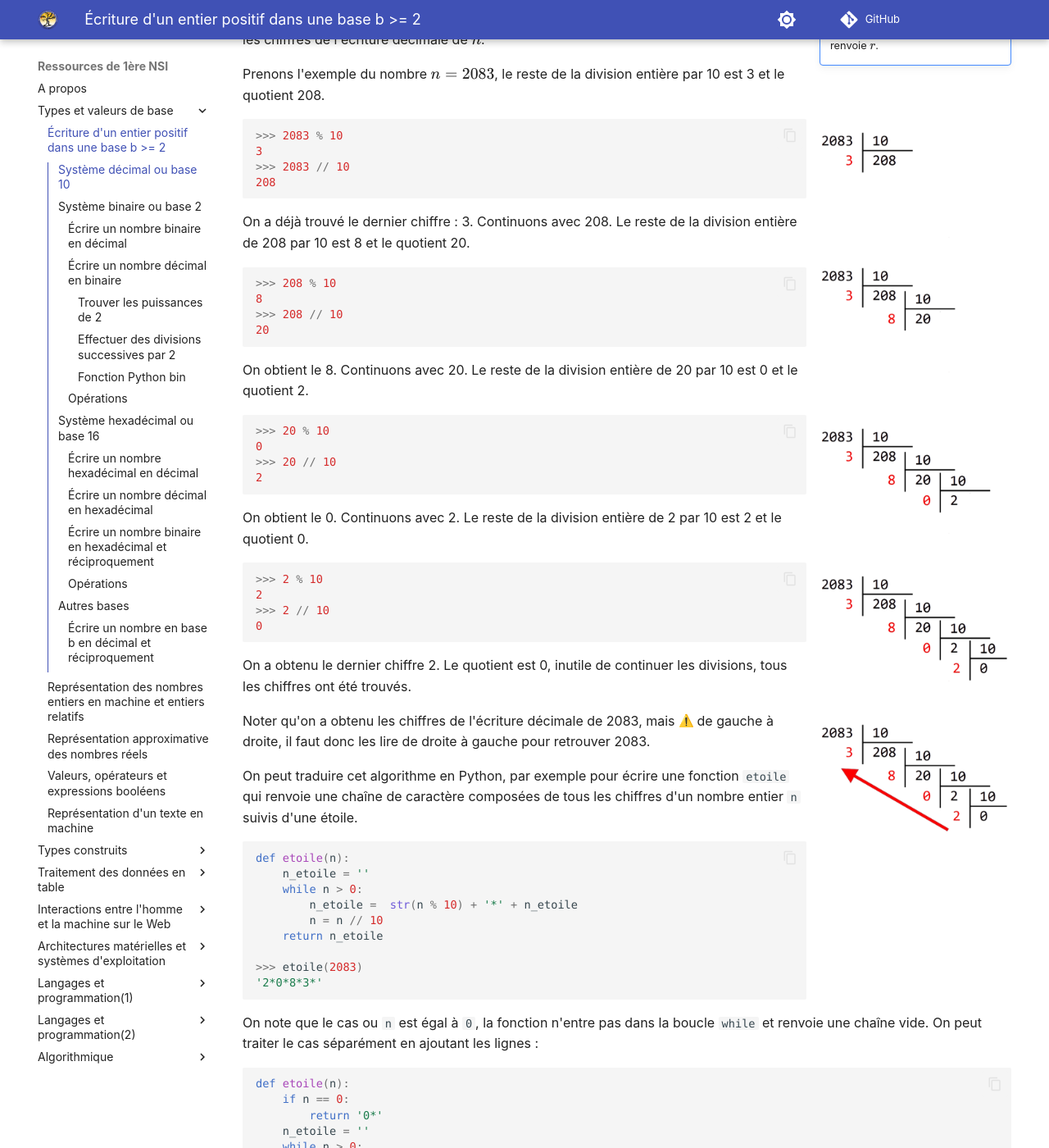
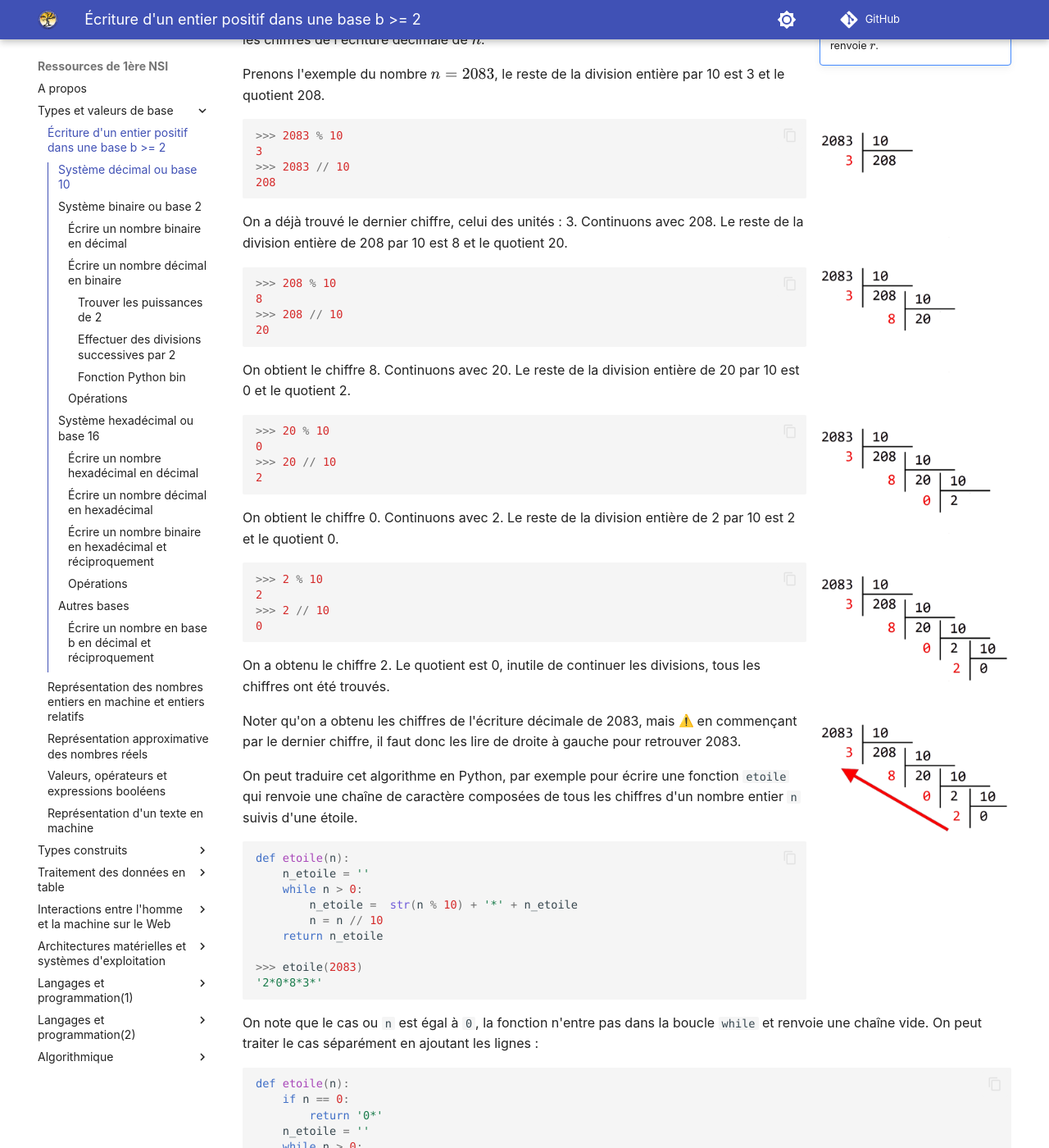
Before and after one commit to fab-perez/NSI-1, an MkDocs documentation site: the page built from docs/types-et-valeurs-de-base/1-ecriture-entier-positif-en-base-b.md, in a window 1280 px wide and 1400 px high, scrolled down 1201 px. Shown: the whole window at 82% size. Built offline with MkDocs 1.6.1 and Material for MkDocs 9.7.7, drawn with Linux system fonts in a browser that asks for light colours; emoji names are drawn with the system emoji font; comment, search, counter and statistics services are not loaded; some of the changed text lies outside the part shown.

Commit message:
Add files via upload

````diff
--- a/docs/types-et-valeurs-de-base/1-ecriture-entier-positif-en-base-b.md
+++ b/docs/types-et-valeurs-de-base/1-ecriture-entier-positif-en-base-b.md
@@ -58,7 +58,7 @@
 208
 ```
 
-On a déjà trouvé le dernier chiffre : 3. Continuons avec 208. Le reste de la division entière de 208 par 10 est 8 et le quotient 20.
+On a déjà trouvé le dernier chiffre, celui des unités : 3. Continuons avec 208. Le reste de la division entière de 208 par 10 est 8 et le quotient 20.
 
 ![Divisions euclidiennes successives de 2083 par 10](assets/1-2083-divise-par-10-2-light-mode.png#only-light){width=25% align=right}
 
@@ -71,7 +71,7 @@
 20
 ```
 
-On obtient le 8. Continuons avec 20. Le reste de la division entière de 20 par 10 est 0 et le quotient 2.
+On obtient le chiffre 8. Continuons avec 20. Le reste de la division entière de 20 par 10 est 0 et le quotient 2.
 
 ![Divisions euclidiennes successives de 2083 par 10](assets/1-2083-divise-par-10-3-light-mode.png#only-light){width=25% align=right}
 ![Divisions euclidiennes successives de 2083 par 10](assets/1-2083-divise-par-10-3-dark-mode.png#only-dark){width=25% align=right}
@@ -83,7 +83,7 @@
 2
 ```
 
-On obtient le 0. Continuons avec 2. Le reste de la division entière de 2 par 10 est 2 et le quotient 0.
+On obtient le chiffre 0. Continuons avec 2. Le reste de la division entière de 2 par 10 est 2 et le quotient 0.
 
 ![Divisions euclidiennes successives de 2083 par 10](assets/1-2083-divise-par-10-4-light-mode.png#only-light){width=25%  align=right}
 ![Divisions euclidiennes successives de 2083 par 10](assets/1-2083-divise-par-10-4-dark-mode.png#only-dark){width=25% align=right}
@@ -95,13 +95,13 @@
 >>> 2 // 10
 0
 ```
-On a obtenu le dernier chiffre 2.  Le quotient est 0, inutile de continuer les divisions, tous les chiffres ont été trouvés.
+On a obtenu le chiffre 2.  Le quotient est 0, inutile de continuer les divisions, tous les chiffres ont été trouvés.
 
 
 ![Divisions euclidiennes successives de 2083 par 10](assets/1-2083-divise-par-10-5-light-mode.png#only-light){width=25% align=right}
 ![Divisions euclidiennes successives de 2083 par 10](assets/1-2083-divise-par-10-5-dark-mode.png#only-dark){width=25% align=right}
 
-Noter qu'on a obtenu les chiffres de l'écriture décimale de 2083, mais :warning: de gauche à droite, il faut donc les lire de droite à gauche pour retrouver 2083.
+Noter qu'on a obtenu les chiffres de l'écriture décimale de 2083, mais :warning: en commençant par le dernier chiffre, il faut donc les lire de droite à gauche pour retrouver 2083.
 
 On peut traduire cet algorithme en Python, par exemple pour écrire une fonction `etoile` qui renvoie une chaîne de caractère composées de tous les chiffres d'un nombre entier `n` suivis d'une étoile.
 
@@ -248,7 +248,11 @@
 
 
 
-Traduisons cela en Python. Pour plus de simplicité, on peut parcourir le nombre binaire de gauche à droite.
+![Fonction bin_to_dec avec indices négatifs](assets/1-bin-to-dec-1-light-mode.png#only-light){width=25% align=right}
+![Fonction bin_to_dec avec indices négatifs](assets/1-bin-to-dec-1-dark-mode.png#only-dark){width=25% align=right}
+
+
+Traduisons cela en Python. Pour plus de simplicité, on peut parcourir la chaîne de caractères représentant le nombre binaire de la droite vers la gauche en utilisant des indices négatifs, -1 pour le dernier bit, -2 pour l'avant dernier, etc..
 
 
 ``` py
@@ -262,7 +266,11 @@
 	return dec
 ```
 
-La correspondance entre la position d'un bit (`-i-1`) dans la chaîne de caractère `n` et la puissance de 2 associée (`i`) est source d'erreur. Une autre façon de programmer cette même fonction consiste à additionner les bits de droite à gauche avec des multiplications successives par 2 :
+
+![Fonction bin_to_dec avec multiplications successives par 2](assets/1-bin-to-dec-2-light-mode.png#only-light){width=25% align=right}
+![Fonction bin_to_dec avec multiplications successives par 2](assets/1-bin-to-dec-2-dark-mode.png#only-dark){width=25% align=right}
+
+La correspondance entre la position d'un bit (`-i-1`) dans la chaîne de caractère `n` et la puissance de 2 associée (`i`) est source d'erreur. Une autre façon de programmer cette même fonction consiste à additionner les bits de gauche à droite avec des multiplications successives par 2 :
 
 ``` py
 def bin_to_dec(n):
@@ -464,14 +472,14 @@
 >>> 1 // 2
 0
 ```
-On a obtenu le dernier bit, c'est encore 1.  Le quotient est 0, inutile de continuer les divisions, tous les bits ont été trouvés.
+On obtient encore un bit 1.  Le quotient est 0, inutile de continuer les divisions, tous les bits ont été trouvés.
 
 
 ![Divisions euclidiennes successives de 13 par 2](assets/1-13-divise-par-2-5-light-mode.png#only-light){width=25% align=right}
 ![Divisions euclidiennes successives de 13 par 2](assets/1-13-divise-par-2-5-dark-mode.png#only-dark){width=25% align=right}
 
 
-On a obtenu les bits de l'écriture binaire de $13_{10}$, mais :warning: de gauche à droite, il faut donc les lire de droite à gauche pour trouver $1101_2$.
+On a obtenu les bits de l'écriture binaire de $13_{10}$, mais :warning: en commençant par le dernier bit, il faut les lire de droite à gauche pour trouver $1101_2$.
 
 
 !!! question "Exercice corrigé"
@@ -740,7 +748,8 @@
 
 La formule précédente permet d'écrire facilement un nombre hexadécimal en décimal. Il suffit de multiplier chaque chiffre hexadécimal par la puissance de 16 correspondante et de faire la somme des valeurs obtenues.
 
-!! question "Exercice corrigé"
+!!! question "Exercice corrigé"
+
     Calculer la valeur décimale des nombres hexadécimaux suivants :
 
 	- A4C
````
Also changed, not shown: other parts of docs/types-et-valeurs-de-base/1-ecriture-entier-positif-en-base-b.md (+2 -2 lines).
